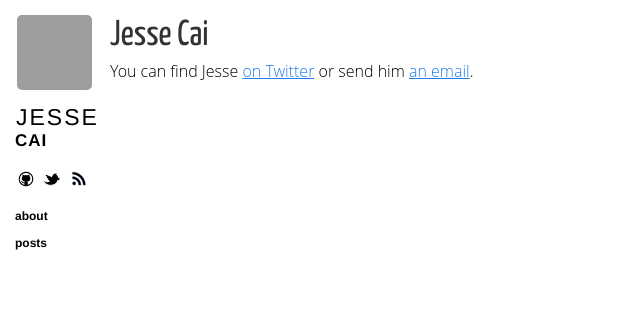
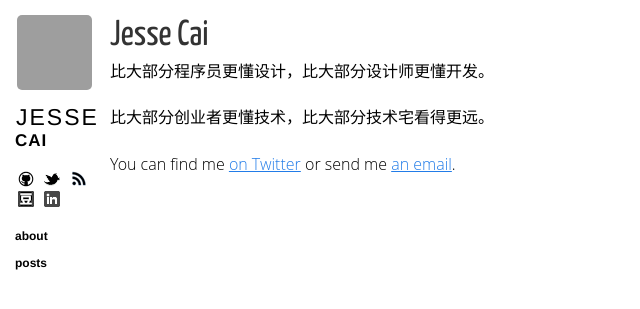
Before and after one commit to mojacc/mojacc.github.com, a Jekyll site: the page built from about.html, in a window 1280 px wide. Shown: the top 309 px of the page, without its empty margins (0-640 px from the left). Built offline with Jekyll 4.4.1, drawn with Linux system fonts in a browser that asks for light colours; nearby versions of some CDN libraries; Markdown is read by kramdown in place of the engine named in the settings; grey boxes are pictures that could not be loaded.

Commit message:
Bit work on style & wording.

```diff
--- a/_config.yml
+++ b/_config.yml
@@ -1,7 +1,6 @@
 markdown: rdiscount
 pygments: true
 permalink: pretty
-auto: true
 rdiscount:
   extensions: [smart]
 main_title: Random Thoughts Of A Geek
--- a/_layouts/layout.html
+++ b/_layouts/layout.html
@@ -1,11 +1,8 @@
-<!DOCTYPE html PUBLIC "-//W3C//DTD XHTML 1.0 Strict//EN"
-    "http://www.w3.org/TR/xhtml1/DTD/xhtml1-strict.dtd">
-
-<html xmlns="http://www.w3.org/1999/xhtml" xml:lang="en" lang="en-us">
+<!DOCTYPE html>
+<html>
 <head>
   <meta http-equiv="content-type" content="text/html; charset=utf-8" />
-
-  <!-- TODO: change name and description -->
+  <meta name="google-site-verification" content="9gm8f2oysL_gmInJQ1qmBqNJI_jyKkZ7_aPYtW3PdgI" />
   <meta name="author" content="Jesse Cai" />
   <title>
     {% if page.title %}
@@ -30,23 +27,22 @@
 <body>
   <section class="sidebar">
     <a href="/">
-      <!-- TODO: change this gravatar URL -->
       <img src="http://gravatar.com/avatar/58e76e0b5c72b1ad90af3824d15269c8?s=150" height="75" width="75" class="avatar" />
     </a>
 
-    <!-- TODO: change name -->
     <section class="name">
       <a href="/">
-        <span id="zach">Jesse</span>
-        <span id="holman">Cai</span>
+        <span id="first_name">Jesse</span>
+        <span id="last_name">Cai</span>
       </a>
     </section>
 
-    <!-- TODO: change links -->
     <section class="meta">
-      <a href="https://github.com/mojacc"><img src="/images/github.png" /></a>
-      <a href="https://twitter.com/mojacc"><img src="/images/twitter.png"></a>
-      <a href="/atom.xml"><img src="/images/rss.png" /></a>
+      <a title="github" target="_blank" href="https://github.com/mojacc"><img src="/images/github.png" /></a>
+      <a title="twitter" target="_blank"  href="https://twitter.com/mojacc"><img src="/images/twitter.png"></a>
+      <a title="rss" target="_blank"  href="/atom.xml"><img src="/images/rss.png" /></a>
+      <a title="douban" target="_blank"  href="http://www.douban.com/people/feathertop/"><img src="/images/douban.png"></a>
+      <a title="linkedin" target="_blank"  href="http://www.linkedin.com/in/jiaxicai"><img src="/images/linkedin.png"></a>
     </section>
 
     <section class="sections">
@@ -59,6 +55,7 @@
 
   {{ content }}
 </body>
+
 <!-- Google Analytics Tracking Code -->
 <script type="text/javascript">
 
--- a/_layouts/post.html
+++ b/_layouts/post.html
@@ -22,7 +22,7 @@ layout: layout
       </a>
 
       <p>
-        I'm a developer fixing shit & building stuffs. <a href="https://twitter.com/mojacc">Follow me on Twitter</a>.
+        I'm a guy into a lot of stuff so usually there's something we like in common. <br><a href="https://twitter.com/mojacc">Follow me on Twitter</a>.
       </p>
 
       <a href="http://twitter.com/share" class="twitter-share-button" data-count="none" data-via="mojacc">Tweet</a>
--- a/about.html
+++ b/about.html
@@ -3,13 +3,14 @@ layout: layout
 title: "About Jesse Cai"
 ---
 
-<!-- TODO: You can edit this whole page, remove it, or use it as basis for any non-post pages you have -->
 <div class="content">
   <div id="post">
 
     <h1>Jesse Cai</h1>
 
-    <p>You can find Jesse <a href="http://twitter.com/mojacc">on Twitter</a> or send him <a
+    <p>比大部分程序员更懂设计，比大部分设计师更懂开发。</p>
+    <p>比大部分创业者更懂技术，比大部分技术宅看得更远。</p>
+    <p>You can find me <a href="http://twitter.com/mojacc">on Twitter</a> or send me <a
     href="mailto:&#109;&#111;&#106;&#97;&#99;&#99;&#64;&#103;&#109;&#97;&#105;&#108;&#46;&#99;&#111;&#109;">an email</a>.</p>
 
   </div>
--- a/css/base.css
+++ b/css/base.css
@@ -25,12 +25,12 @@ a {
   .sidebar .name {
     text-transform: uppercase;
     margin: 10px 0 20px 0; }
-    .sidebar .name #zach {
+    .sidebar .name #first_name {
       padding-left: 1px;
       font-size: 23px;
       letter-spacing: 2px;
       color: black; }
-    .sidebar .name #holman {
+    .sidebar .name #last_name {
       font-size: 17px;
       font-weight: bold;
       letter-spacing: 1px;
--- a/css/iphone.css
+++ b/css/iphone.css
@@ -7,7 +7,7 @@
     display: none; }
   .sidebar .name {
     display: inline; }
-    .sidebar .name #zach, .sidebar .name #holman {
+    .sidebar .name #first_name, .sidebar .name #last_name {
       font-size: 25px; }
   .sidebar .meta {
     display: none; }
```
Also changed, not shown: images/douban.png (added), images/linkedin.png (added).
